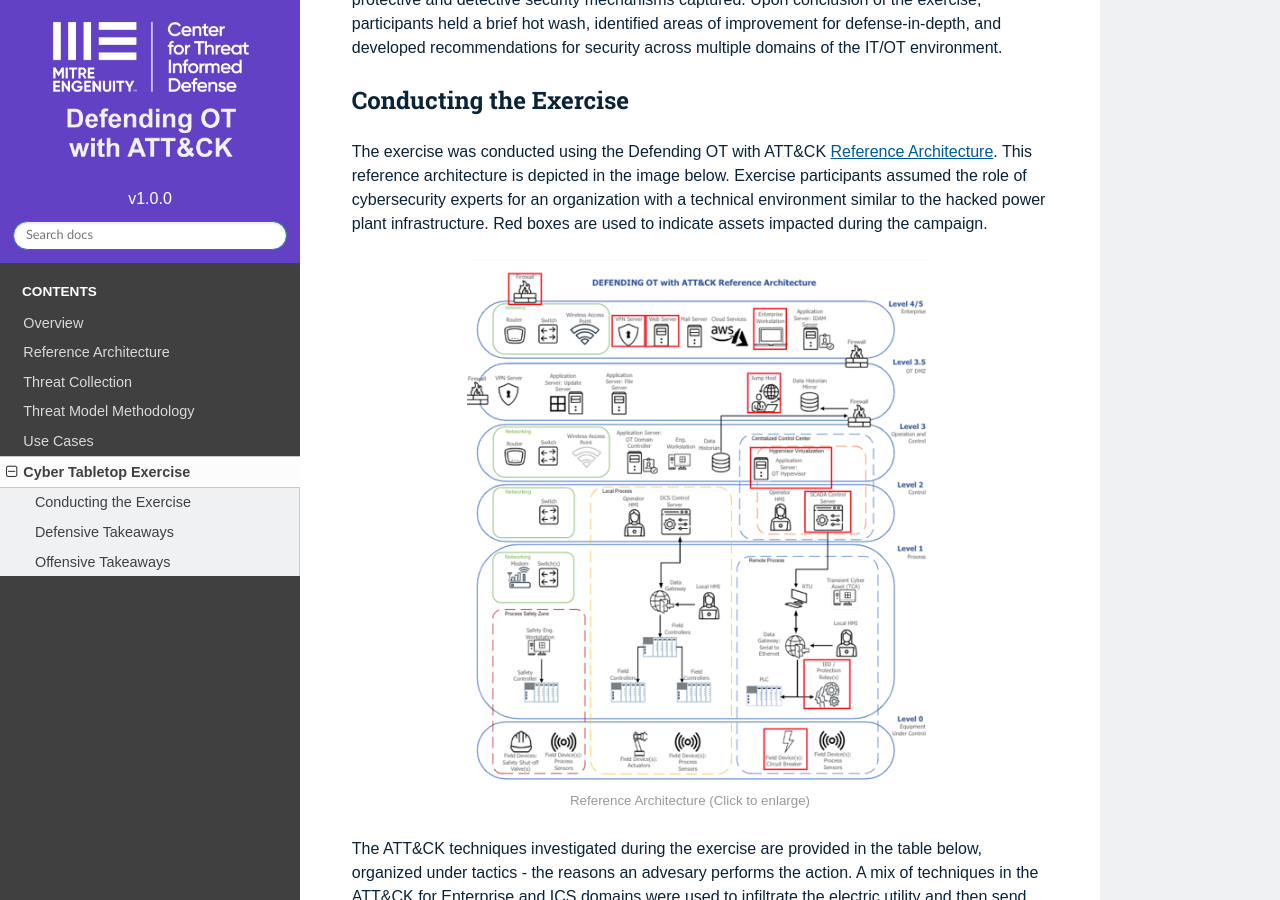
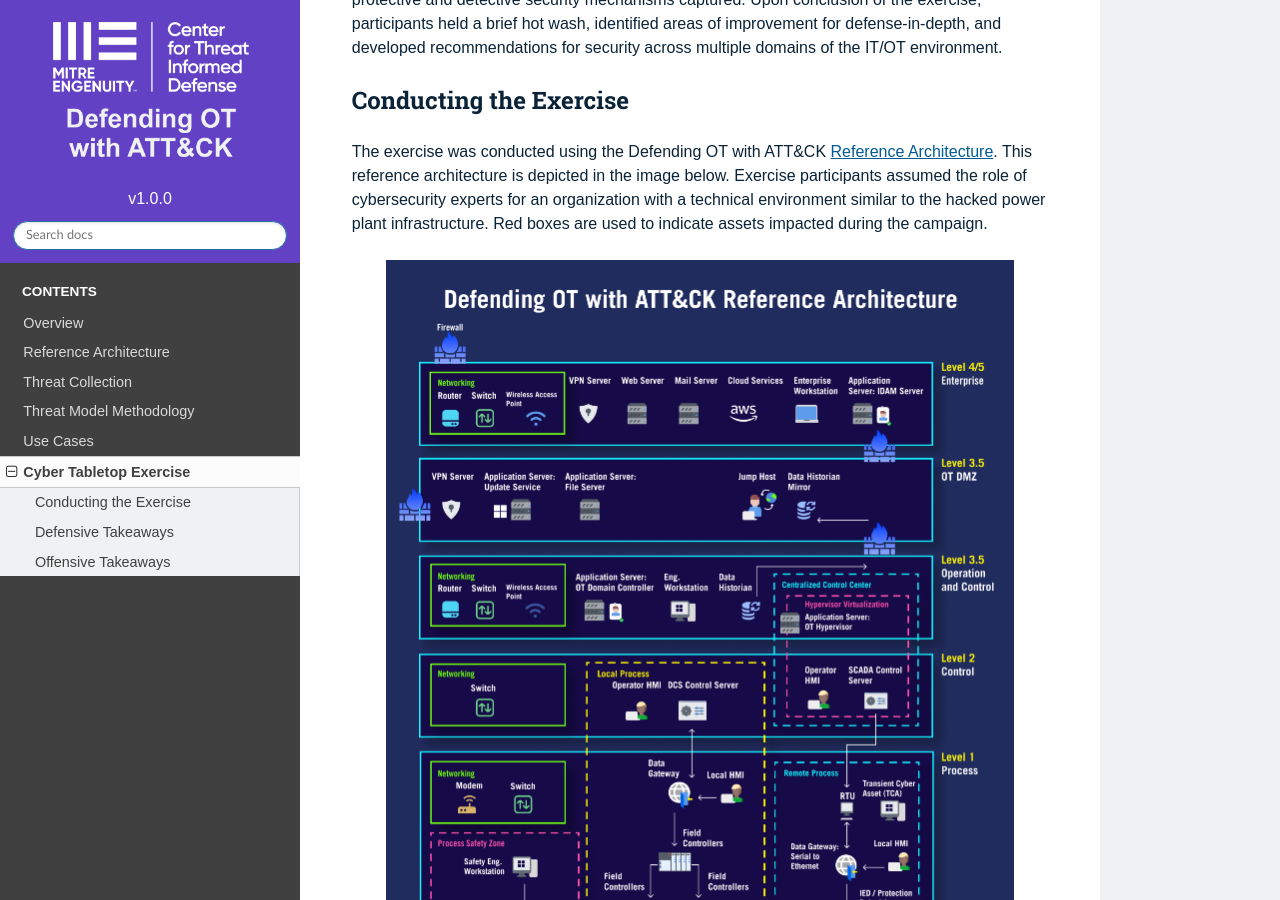
Before and after one commit to center-for-threat-informed-defense/defending-ot-with-attack, a Sphinx documentation site: the page built from docs/exercise.rst, in a window 1280 px wide and 900 px high, scrolled down 651 px. Built offline with Sphinx 7.4.7 and the Read the Docs theme 2.0.0, drawn with Linux system fonts in a browser that asks for light colours.

Commit message:
Remove the outdated architecture graphic

```diff
--- a/docs/exercise.rst
+++ b/docs/exercise.rst
@@ -36,9 +36,9 @@ role of cybersecurity experts for an organization with a technical environment s
 to the hacked power plant infrastructure. Red boxes are used to indicate assets impacted
 during the campaign.
 
-.. figure:: ./_static/exercise.png
+.. figure:: ./_static/ref_arch.png
   :align: center
-  :scale: 90%
+  :scale: 25%
 
   Reference Architecture (Click to enlarge)
 
```
Also changed, not shown: docs/_static/exercise.png (deleted).
